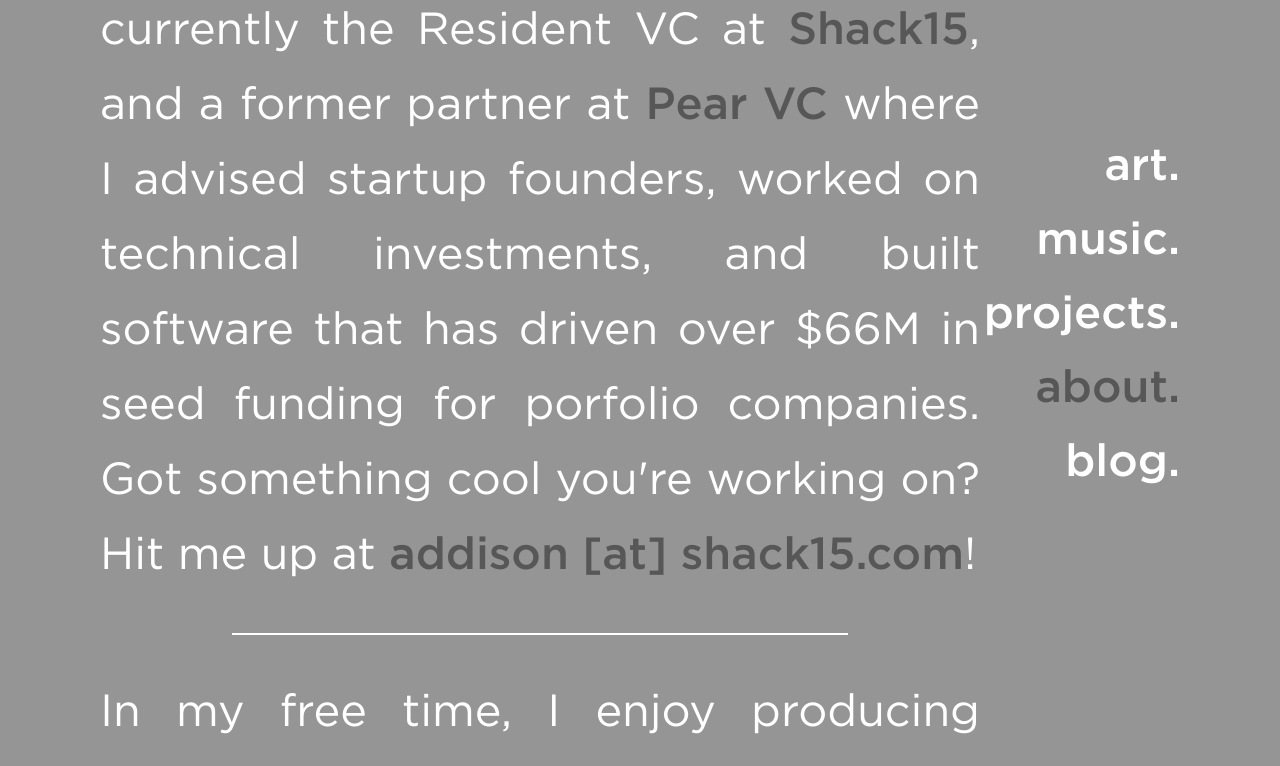
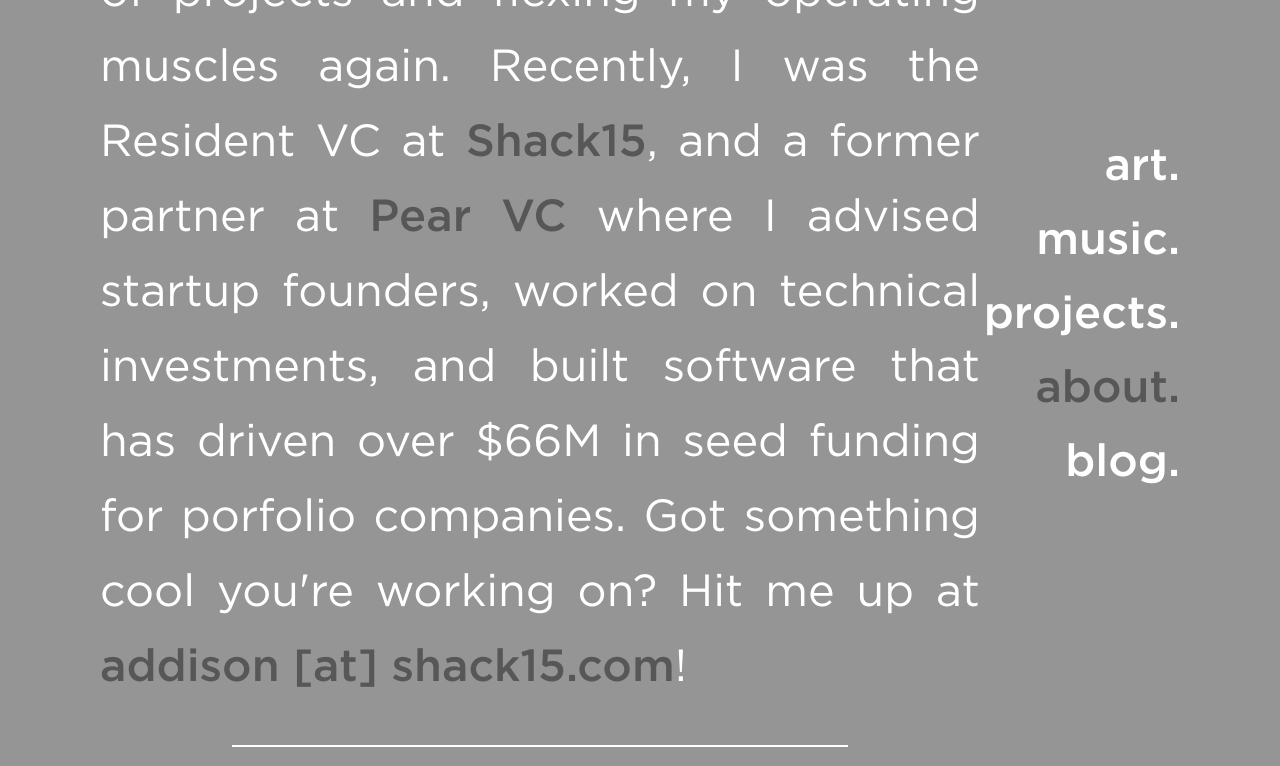
Before and after one commit to addisonleong/addisonleong.github.io, a plain HTML site: page about.html in a window 1280 px wide. Shown: the top 766 px of the page. Drawn offline with Linux system fonts and the light colour scheme.

Commit message:
Update about

```diff
--- a/about.html
+++ b/about.html
@@ -34,7 +34,7 @@
             <div id="info">
                 <h1>Hi there, I’m Addison!</h1>
                 <p>
-                    I am a coder, artist, and musician. I am currently the Resident VC at <a href="https://www.shack15.com/" target="_blank">Shack15</a>, and a former partner at <a href="https://pear.vc" target="_blank">Pear VC</a> where I advised startup founders, worked on technical investments, and built software that has driven over $66M in seed funding for porfolio companies. Got something cool you're working on? Hit me up at <a href="mailto:addison@shack15.com">addison [at] shack15.com</a>!
+                    I am a coder, artist, and musician. I am currently hacking on a select handful of projects and flexing my operating muscles again. Recently, I was the Resident VC at <a href="https://www.shack15.com/" target="_blank">Shack15</a>, and a former partner at <a href="https://pear.vc" target="_blank">Pear VC</a> where I advised startup founders, worked on technical investments, and built software that has driven over $66M in seed funding for porfolio companies. Got something cool you're working on? Hit me up at <a href="mailto:addison@shack15.com">addison [at] shack15.com</a>!
                 </p>
                 <div class="line"></div>
                 <p>
```
